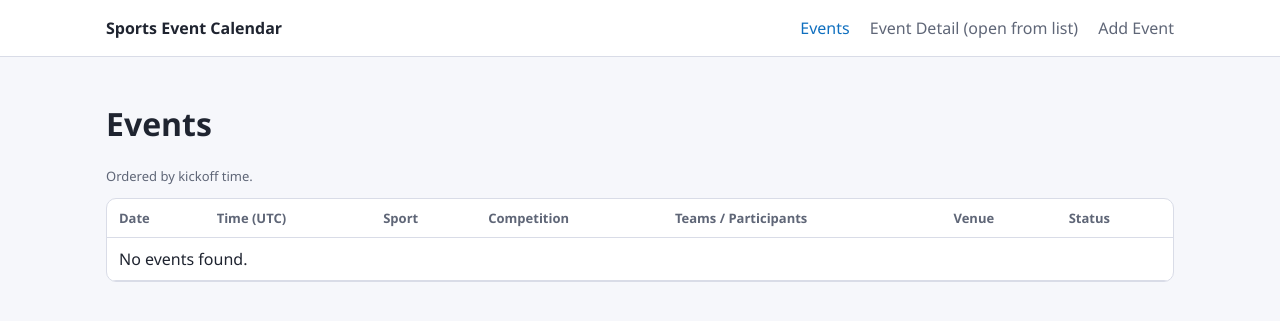
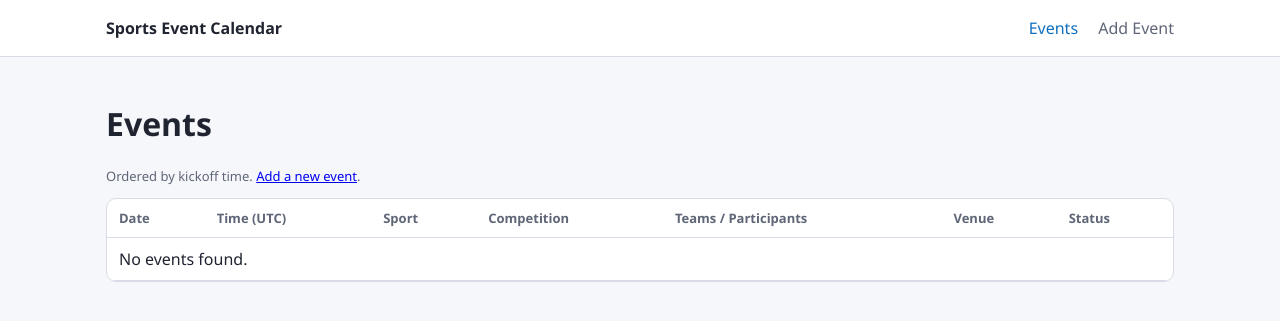
Before and after one commit to yy31104/sportradar-coding-academy-be, a Flask app: page /events in a window 1280 px wide. Shown: the top 321 px of the page. Run offline with Flask 3, Linux system fonts and the light colour scheme; data that the repository does not hold is empty.

Commit message:
chore: consolidate template navigation and page consistency

```diff
--- a/templates/base.html
+++ b/templates/base.html
@@ -43,7 +43,9 @@
         text-decoration: none;
         margin-left: 16px;
       }
-      .links a:hover, .links a.active {
+      .links a:hover,
+      .links a.active,
+      .links a[aria-current="page"] {
         color: var(--accent);
       }
       .container {
@@ -96,11 +98,20 @@
   <body>
     <nav class="nav">
       <div class="nav-inner">
-        <div class="brand">Sports Event Calendar</div>
+        <a href="{{ url_for('list_events') }}" class="brand" style="text-decoration: none; color: inherit;">Sports Event Calendar</a>
         <div class="links">
-          <a href="{{ url_for('list_events') }}" class="active">Events</a>
-          <a href="#">Event Detail (open from list)</a>
-          <a href="{{ url_for('create_event') }}">Add Event</a>
+          <a
+            href="{{ url_for('list_events') }}"
+            {% if request.endpoint in ["list_events", "event_detail"] %}aria-current="page"{% endif %}
+          >
+            Events
+          </a>
+          <a
+            href="{{ url_for('create_event') }}"
+            {% if request.endpoint == "create_event" %}aria-current="page"{% endif %}
+          >
+            Add Event
+          </a>
         </div>
       </div>
     </nav>
--- a/templates/events_list.html
+++ b/templates/events_list.html
@@ -4,7 +4,10 @@
 
 {% block content %}
   <h1>Events</h1>
-  <p class="small">Ordered by kickoff time.</p>
+  <p class="small">
+    Ordered by kickoff time.
+    <a href="{{ url_for('create_event') }}">Add a new event</a>.
+  </p>
 
   {% if warning %}
     <div class="warning">{{ warning }}</div>
```
